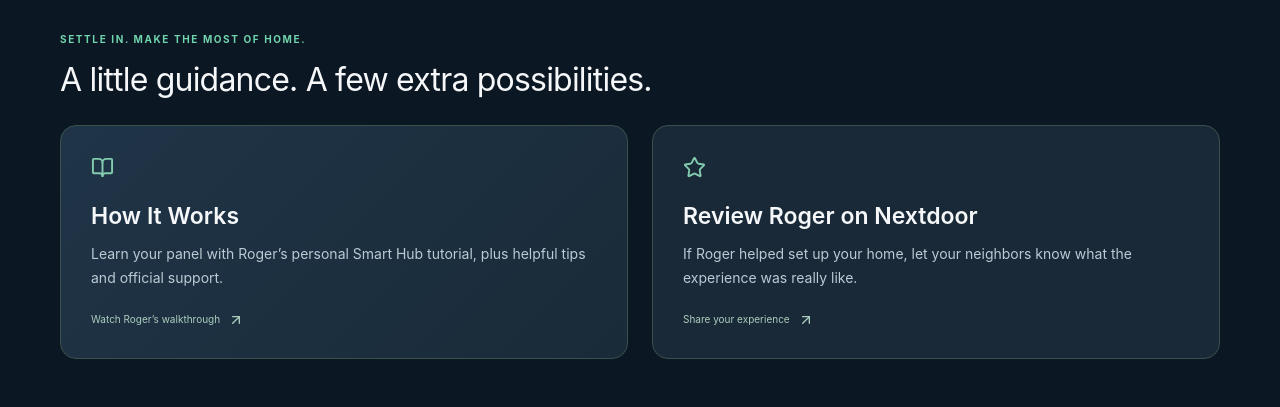
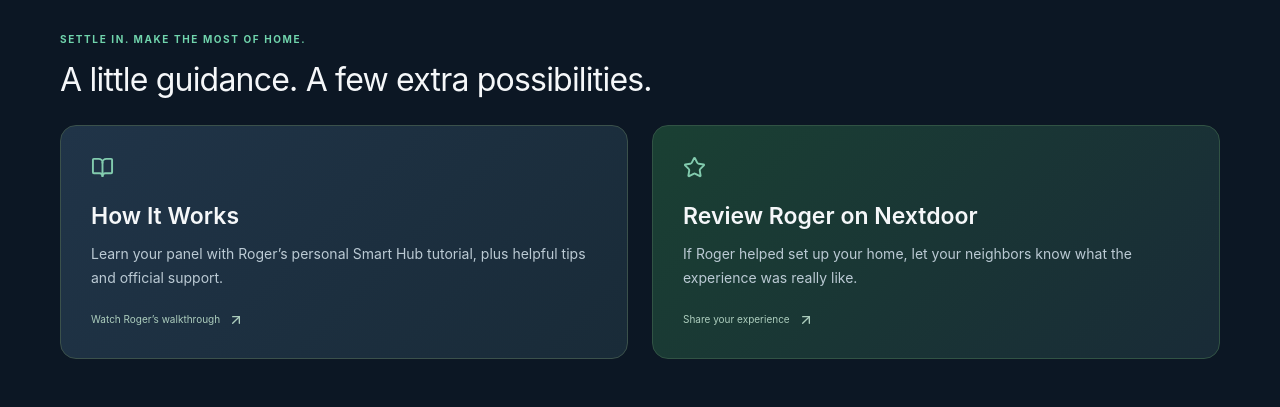
Before and after one commit to rahjreed/rogerwithvivint, a React (Vite) app: page / in a window 1280 px wide. Shown: the part 1800-2207 px from the top of the page. Built offline with nearby package versions, Linux system fonts and the light colour scheme.

Commit message:
Replace insurance styling selectors with Nextdoor review selectors

```diff
--- a/src/customer-updates.css
+++ b/src/customer-updates.css
@@ -10,7 +10,7 @@
 .home-resource-grid .shortcut { padding: 30px; }
 .home-resource-grid .shortcut h2 { font-size: 23px; }
 .home-resource-grid .shortcut p { font-size: 14px; }
-.insurance-shortcut { background: linear-gradient(135deg, #1a4033, #192b37); border-color: #315344; }
+.nextdoor-review-shortcut { background: linear-gradient(135deg, #1a4033, #192b37); border-color: #315344; }
 .tutorial-shortcut { background: linear-gradient(135deg, #203448, #192b38); }
 .panel-tutorial { padding: 28px; margin-block: 32px; background: #1b3440; border: 1px solid #315448; border-radius: 20px; }
 .panel-tutorial h2 { font-size: clamp(23px, 3vw, 30px); font-weight: 600; margin-bottom: 12px; }
@@ -19,7 +19,7 @@
 .tutorial-player iframe { width: 100%; height: 100%; display: block; border: 0; }
 .panel-tutorial > a { margin-top: 12px; }
 .travel-section { border: 1px solid #554932; border-radius: 24px; background: linear-gradient(150deg, #302b26, #1c2a35 50%); padding: 36px; margin-bottom: 54px; }
-.travel-heading .eyebrow, .insurance-workspace .eyebrow { display: flex; align-items: center; gap: 10px; }
+.travel-heading .eyebrow, .nextdoor-review-page .eyebrow { display: flex; align-items: center; gap: 10px; }
 .travel-heading .eyebrow { color: #e9c991; }
 .travel-heading > h2 { font-size: clamp(28px, 3vw, 38px); line-height: 1.3; font-weight: 600; margin-bottom: 12px; letter-spacing: -.035em; }
 .travel-heading > p { color: #c7bca9; font-size: 15px; line-height: 1.8; }
```
